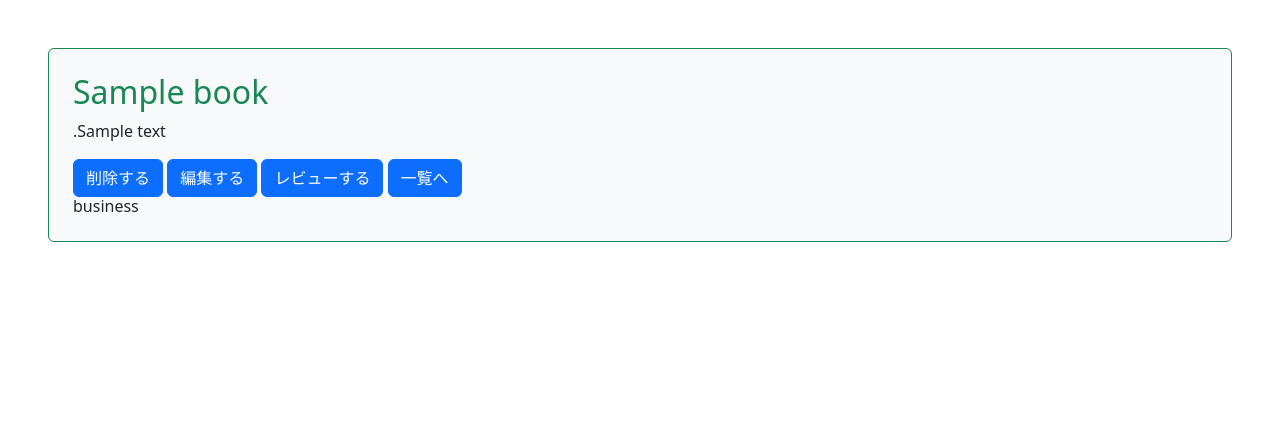
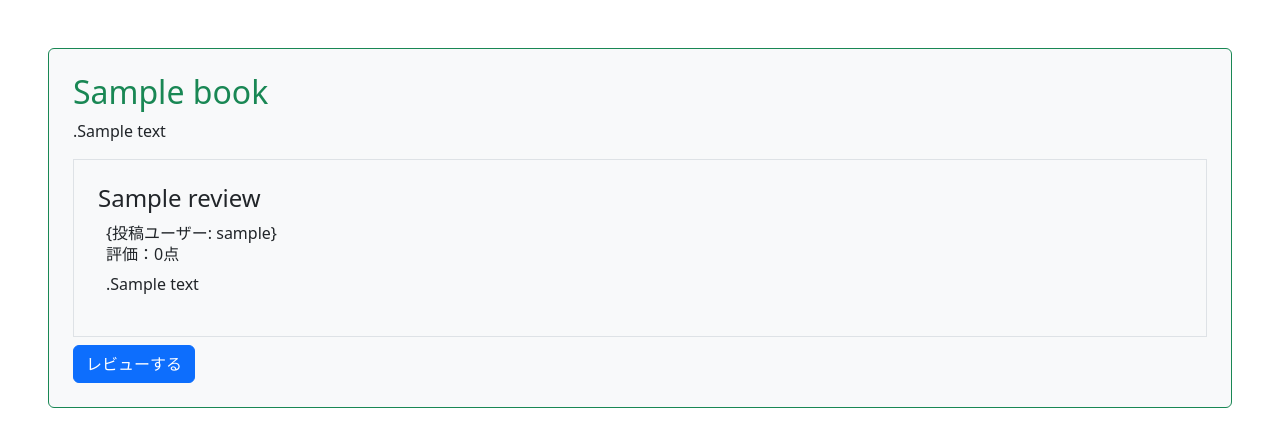
Before and after one commit to hosomatu/hackathon-basic-sample, a Django app: page /book/1/detail/ in a window 1280 px wide. Shown: the part 56-503 px from the top of the page. Run offline with Django 3.2, Linux system fonts and the light colour scheme; a user stored in the database is signed in; tables that the repository leaves empty hold one stand-in row (values such as "Sample post").

Commit message:
詳細ページにレビューを載せる

```diff
--- a/hackathonbasic/book/templates/book/book_detail.html
+++ b/hackathonbasic/book/templates/book/book_detail.html
@@ -8,11 +8,19 @@
 		<h2 class="text-success">{{ object.title }}</h2>
 		<div class="card-body">
 			<p>{{ object.text }}</p>
-				<a href="{% url 'list-book' %}" class="btn btn-primary">一覧へ</a>
-				<a href="{% url 'review' object.pk %}" class="btn btn-primary">レビューする</a>
-				<a href="{% url 'update-book' object.pk %}" class="btn btn-primary">編集する</a>
-				<a href="{% url 'delete-book' object.pk %}" class="btn btn-primary">削除する</a>
-			<h6 class="card-title">{{ object.category }}</h6>
+			<div class="border p-4 mb-2">
+				 {% for review in object.review_set.all %}
+				 <div>
+					<h3 class="h4">{{ review.title }}</h3>
+					<div class="px-2">
+						<span>{投稿ユーザー: {{ review.user.username }}}</span>
+						<h6>評価：{{ review.rate }}点</h6>
+						<p>{{ review.text }}</p>
+					</div>
+				</div>
+				{% endfor %}
+			</div>
+			<a href="{% url 'review' object.pk %}" class="btn btn-primary">レビューする</a>
 		</div>
 	</div>
 {% endblock content %}
```
